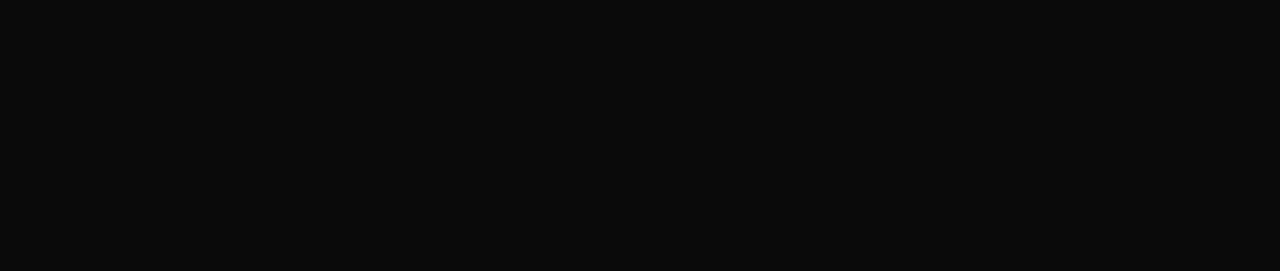
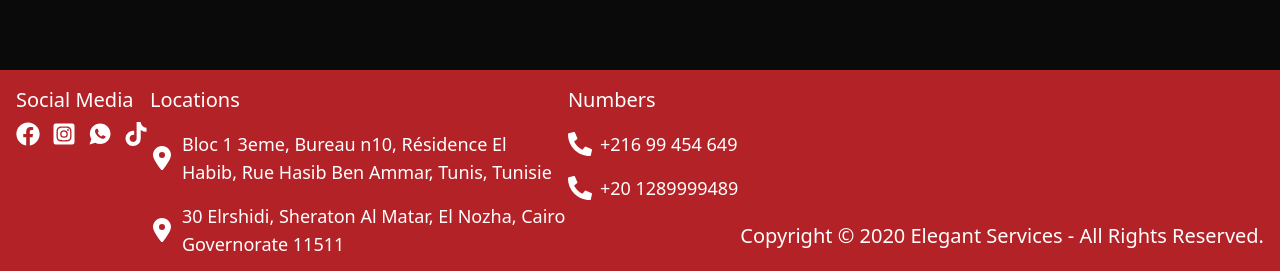
Before and after one commit to amamdouh773/elegant, a Next.js app: page / in a window 1280 px wide. Shown: the part 3776-4047 px from the top of the page. Before the commit the page ends 3846 px from the top, so only its background shows below. Built offline with nearby package versions, Linux system fonts and the light colour scheme.

Commit message:
Creating the slider and the footer

```diff
--- /dev/null
+++ b/app/assets/locations.ts
@@ -0,0 +1,4 @@
+export const locations = [
+"Bloc 1 3eme, Bureau n10, Résidence El Habib, Rue Hasib Ben Ammar, Tunis, Tunisie",
+"30 Elrshidi, Sheraton Al Matar, El Nozha, Cairo Governorate 11511"
+]
--- /dev/null
+++ b/app/assets/numbers.ts
@@ -0,0 +1,4 @@
+export const numbers= [
+    "+216 99 454 649",
+    "+20 1289999489"
+]
--- a/app/assets/stories.ts
+++ b/app/assets/stories.ts
@@ -13,14 +13,14 @@ export const stories = [{
     Date: "17/10/2024",
     icon: "/avatar.png"
 },
-    // {
-    //     name: "Islam Mohamed",
-    //     Date: "17/10/2024",
-    //     icon: "/avatar.png"
-    // },
-    // {
-    //     name: "Hussien Mohamed",
-    //     Date: "17/10/2024",
-    //     icon: "/avatar.png"
-    // }
+    {
+        name: "Islam Mohamed",
+        Date: "17/10/2024",
+        icon: "/avatar.png"
+    },
+    {
+        name: "Hussien Mohamed",
+        Date: "17/10/2024",
+        icon: "/avatar.png"
+    }
 ]
--- /dev/null
+++ b/app/components/Footer.tsx
@@ -0,0 +1,60 @@
+import React from "react";
+import { FaFacebook, FaInstagramSquare, FaTiktok,FaPhoneAlt  } from "react-icons/fa";
+import { IoLogoWhatsapp } from "react-icons/io";
+import { FaLocationDot } from "react-icons/fa6";
+import { locations } from "../assets/locations";
+import { numbers } from "../assets/numbers";
+const Footer = () => {
+  return (
+    <div className="flex justify-between items-start bg-primary p-4 min-h-48">
+      <div>
+        <p className="text-xl text-white mb-2">Social Media</p>
+        <div className="flex gap-3">
+          <a href="https://www.facebook.com/Elegant.visa.ca" target="_blank">
+            <FaFacebook color="white" className="w-6 h-6" />
+          </a>
+          <a
+            href="https://www.instagram.com/elegant_visa_services"
+            target="_blank"
+          >
+            <FaInstagramSquare color="white" className="w-6 h-6" />
+          </a>
+          <a href="https://wa.me/01065131758" target="_blank">
+            <IoLogoWhatsapp color="white" className="w-6 h-6" />
+          </a>
+          <a href="https://www.tiktok.com/@elegantvisaservices" target="_blank">
+            <FaTiktok color="white" className="w-6 h-6" />
+          </a>
+        </div>
+      </div>
+      <div>
+        <p className="text-xl text-white mb-2">Locations</p>
+        <div>
+          {locations.map((location) => (
+            <div
+              key={location}
+              className="flex gap-2 justify-start items-center mt-4"
+            >
+              <FaLocationDot color="white" className="w-6 h-6" />
+              <p className="text-white text-lg max-w-96">{location}</p>
+            </div>
+          ))}
+        </div>
+      </div>
+      <div>
+        <p className="text-xl text-white mb-2">Numbers</p>
+        {numbers.map((number) => (
+          <div key={number} className="flex gap-2 mt-4 justify-start items-center">
+            <FaPhoneAlt  color="white" className="w-6 h-6" />
+            <p className="text-white text-lg max-w-96">{number}</p>
+          </div>
+        ))}
+      </div>
+      <p className="text-xl text-white mb-2 self-end">
+        Copyright © 2020 Elegant Services - All Rights Reserved.
+      </p>
+    </div>
+  );
+};
+
+export default Footer;
--- a/app/components/Home.tsx
+++ b/app/components/Home.tsx
@@ -3,6 +3,7 @@ import Hero from '../sections/Hero'
 import About from '../sections/About'
 import Services from '../sections/Services'
 import Stories from '../sections/Stories'
+import Footer from './Footer'
 
 const HomePage = () => {
   return (
@@ -11,6 +12,7 @@ const HomePage = () => {
       <About />
       <Services />
       <Stories />
+      <Footer />
     </div>
   )
 }
--- a/app/components/Slider.tsx
+++ b/app/components/Slider.tsx
@@ -1,16 +1,49 @@
-import React from "react";
+"use client";
+import React, { useState } from "react";
 import { stories } from "../assets/stories";
 import StoryCard from "./StoryCard";
 import Image from "next/image";
 
+const Slider = () => {
+  const [currentIndex, setCurrentIndex] = useState(0);
+  const handleNext = () => {
+    setCurrentIndex((prevIndex) => (prevIndex + 1) % stories.length);
+  };
 
-
-const Slider = () => {
+  const handlePrev = () => {
+    setCurrentIndex(
+      (prevIndex) => (prevIndex - 1 + stories.length) % stories.length
+    );
+  };
+  if (currentIndex > stories.length - 3) {
+    setCurrentIndex(0);
+  }
   return (
     <div className="flex justify-between items-center w-full mt-10">
-      <Image src="/left-arrow.png" alt="arrow" height={55} width={55} className="cursor-pointer"/>
-      {stories.map(story=><StoryCard key={story.name} name={story.name} icon={story.icon} date={story.Date}/>)}
-      <Image src="/right-arrow.png" alt="arrow" height={55} width={55}  className="cursor-pointer"/>
+      <Image
+        src="/left-arrow.png"
+        alt="arrow"
+        height={55}
+        width={55}
+        className="cursor-pointer"
+        onClick={handlePrev}
+      />
+      {stories.slice(currentIndex, currentIndex + 3).map((story) => (
+        <StoryCard
+          key={story.name}
+          name={story.name}
+          icon={story.icon}
+          date={story.Date}
+        />
+      ))}
+      <Image
+        src="/right-arrow.png"
+        alt="arrow"
+        height={55}
+        width={55}
+        className="cursor-pointer"
+        onClick={handleNext}
+      />
     </div>
   );
 };
```
Also changed, not shown: package.json (+5 -4 lines), 1 other file (tests, documents, lock files or other folders).
